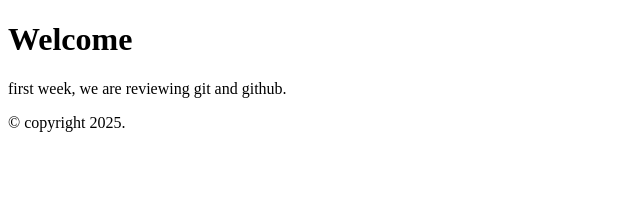
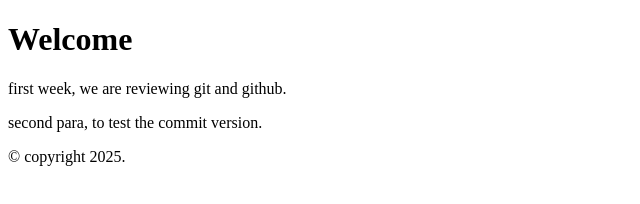
Before and after one commit to kaura5/test, a plain HTML site: page index.html in a window 1280 px wide. Shown: the whole page, without its empty margins (0-640 px from the left). Drawn offline with Linux system fonts and the light colour scheme.

Commit message:
add modified content

```diff
--- a/index.html
+++ b/index.html
@@ -12,6 +12,7 @@
     <main>
         <div class="container">
             <p>first week, we are reviewing git and github.</p>
+            <p>second para, to test the commit version.</p>
         </div>
     </main>
     <footer>
```
